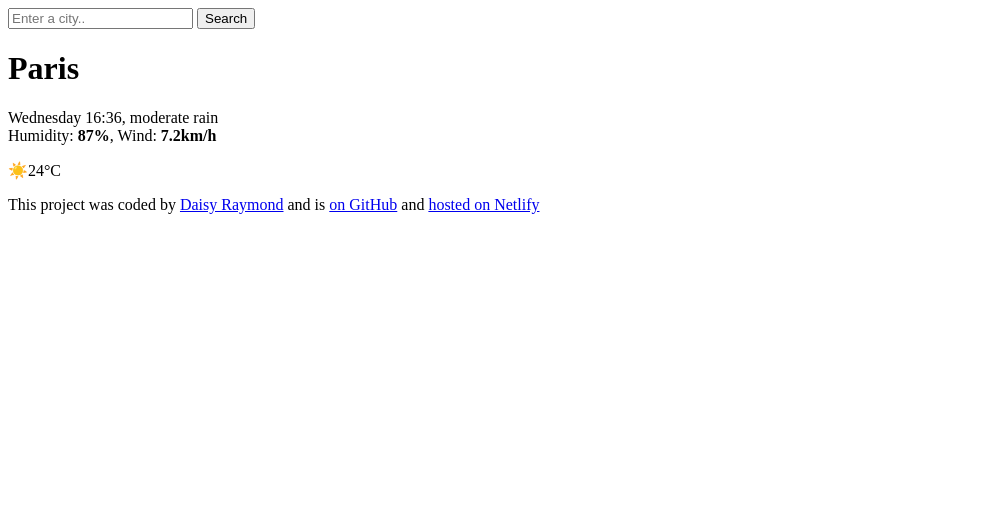
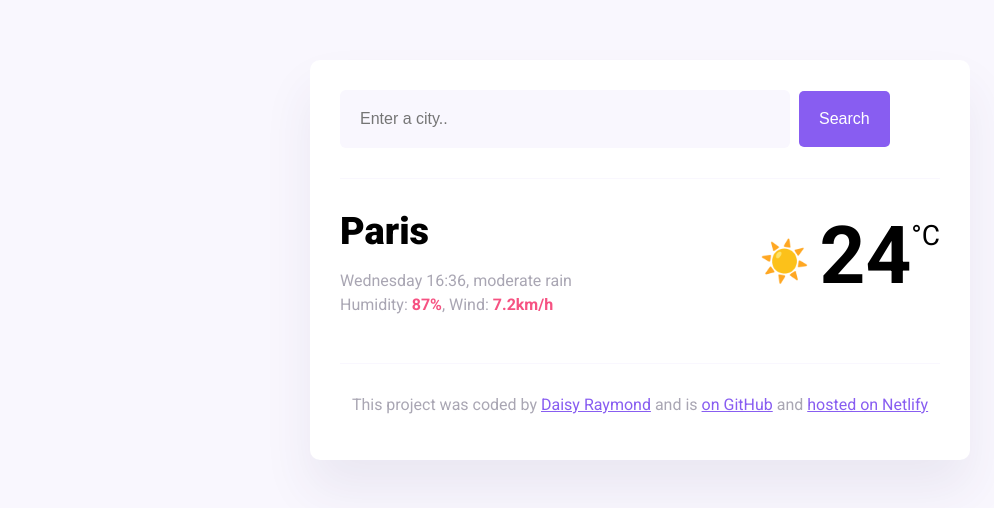
Before and after one commit to DaisyLRay/Ops-challenge, a website built with Parcel: page index.html in a window 1280 px wide. Shown: the whole page, without its empty margins (0-994 px from the left). Built offline with nearby package versions, Linux system fonts and the light colour scheme.

Commit message:
CSS not working Netlify

```diff
--- a/index.html
+++ b/index.html
@@ -9,7 +9,7 @@
       href="https://fonts.googleapis.com/css2?family=Roboto:ital,wght@0,100;0,400;0,500;0,700;0,900;1,100;1,300;1,400;1,500;1,700;1,900&display=swap"
       rel="stylesheet"
     />
-       <link rel="stylesheet" href="styles.css" />
+       <link rel="stylesheet" href="src/styles.css" />
     <script src="https://cdn.jsdelivr.net/npm/axios@1.1.2/dist/axios.min.js"></script>
 
     <title>My weather application</title>
@@ -55,5 +55,5 @@
       </footer>
     </div>
   </body>
-  <script src="index.js"></script>
+  <script src="src/index.js"></script>
 </html>
--- /dev/null
+++ b/src/styles.css
@@ -0,0 +1,98 @@
+body {
+  background: #f9f7fe;
+  font-family: "Roboto", sans-serif;
+}
+
+a {
+  color: #885df1;
+}
+
+.weather-app {
+  background: white;
+  max-width: 600px;
+  margin: 60px auto;
+  padding: 30px;
+  border-radius: 10px;
+  box-shadow: 0 30px 50px rgba(65, 50, 100, 0.08);
+}
+
+header {
+  border-bottom: 1px solid #f9f7fe;
+  padding-bottom: 30px;
+}
+
+.search-input {
+  background-color: #f9f7fe;
+  border: none;
+  color: rgba(39, 33, 66, 0.4);
+  font-size: 16px;
+  padding: 20px;
+  width: 75%;
+  border-radius: 6px;
+}
+
+.search-button {
+  margin-left: 5px;
+  font-size: 16px;
+  background-color: #885df1;
+  color: white;
+  border: none;
+  padding: 20px;
+  line-height: 1;
+  border-radius: 5px;
+}
+
+main {
+  padding: 30px 0;
+}
+
+.current-temperature {
+  font-size: 48px;
+}
+
+.current-weather {
+  display: flex;
+  justify-content: space-between;
+}
+
+.current-city {
+  font-size: 38px;
+  font-weight: 900;
+  margin: 0;
+}
+.current-details {
+  color: rgba(39, 33, 66, 0.4);
+  font-size: 16px;
+  font-weight: 400;
+  line-height: 24px;
+}
+
+.current-details strong {
+  color: #f65282;
+}
+
+.current-temperature-icon {
+  position: relative;
+  top: -8px;
+  font-size: 40px;
+  margin-right: 10px;
+}
+
+.current-temperature-value {
+  font-size: 80px;
+  font-weight: bold;
+}
+
+.current-temperature-unit {
+  font-size: 28px;
+  position: relative;
+  top: -38px;
+}
+
+footer {
+  border-top: 1px solid #f9f7fe;
+  text-align: center;
+  padding-top: 15px;
+
+  color: rgba(39, 33, 66, 0.4);
+}
```
Also changed, not shown: src/index.js (renamed from index.js), styles.css (deleted).
